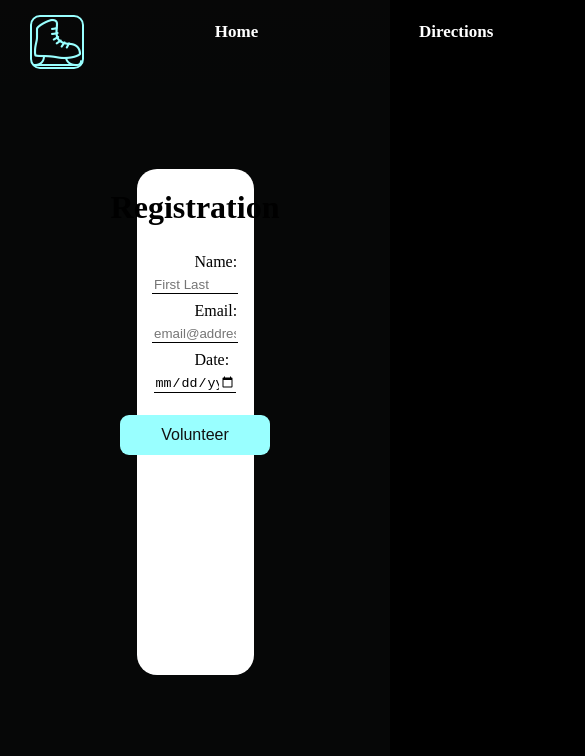
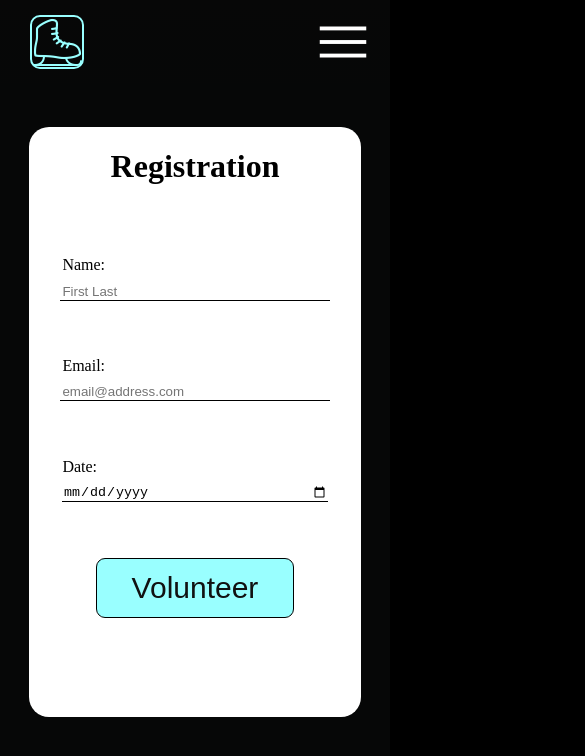
Before and after one commit to edd-ie/speed-skating, a React (Vite) app: page /volunteer in a window 390 px wide. Shown: the top 756 px of the page, 585 px wide, since content can reach past the window. Built offline with nearby package versions, Linux system fonts and the light colour scheme.

Commit message:
Mobile reponsiveness

```diff
--- a/index.html
+++ b/index.html
@@ -2,6 +2,8 @@
 <html lang="en">
   <head>
     <meta charset="UTF-8" />
+    <link rel="stylesheet"
+      href="https://fonts.googleapis.com/css2?family=Material+Symbols+Sharp:opsz,wght,FILL,GRAD@24,200,0,0" />
     <link rel="icon" type="image/svg+xml" href="./src/assets/icon.png" />
     <meta name="viewport" content="width=device-width, initial-scale=1.0" />
     <title>Skate NB</title>
--- a/src/components/Directory/Volunteer.jsx
+++ b/src/components/Directory/Volunteer.jsx
@@ -71,7 +71,6 @@ export default function Volunteer() {
 
     return(
         <div className="volunteer">
-            <Header />
             <form action="submit" className="register" onSubmit={handleSignup}>
                 <h1 className="formHead">Registration</h1>
                 <label htmlFor="Name">Name:</label>
@@ -82,6 +81,7 @@ export default function Volunteer() {
                 <input name="date" type="date" placeholder="Date" onChange={checkDay} id="myDate" />
                 <button id="signup" type="submit">Volunteer</button>
             </form>
+            <Header />
         </div>
     )
 }
--- a/src/components/Header.jsx
+++ b/src/components/Header.jsx
@@ -5,18 +5,40 @@ import { Link } from "react-router-dom";
 
 export default function Header() {
 
+    function handleMenu(){
+        let menu = document.getElementById("menu");
+        let nav = document.getElementById("navigation");
+
+        let list = menu.attributes.class.value.split(' ');
+        let list2 = nav.attributes.class.value.split(' ');
+
+        if(list.includes('inactive')){
+            menu.attributes.class.value = 'material-symbols-sharp';
+            nav.attributes.class.value = 'nav inactive';
+        }
+
+        if(list2.includes('inactive')){
+            menu.attributes.class.value = 'material-symbols-sharp inactive';
+            nav.attributes.class.value = 'nav';
+        }
+    }
+
     return (
     <div className="Header">
         <Link to="/">
             <div className="iconHead" onClick={()=>{console.log("OK")}}></div>
         </Link>
-        <ul className="nav">
+        <ul className="nav inactive" id="navigation">
             <li><Link to="/">Home</Link></li>
             <li><Link to="/">Directions</Link></li>
             <li><Link to="/">Tutorials</Link></li>
             <li><Link to="/volunteer">Volunteer</Link></li>
             <li><Link to="/">About</Link></li>
+            <li id="closeNav" className="large"><Link to="" onClick={handleMenu}>Close</Link></li>
         </ul>
+        <span id="menu" className="material-symbols-sharp large" onClick={handleMenu}>
+            menu
+        </span>
     </div>
   );
 }
--- a/src/components/Styles/Header.css
+++ b/src/components/Styles/Header.css
@@ -1,4 +1,4 @@
-.Header{
+.Header {
     position: absolute;
     background: linear-gradient(rgba(7, 7, 7, 1), rgba(7, 7, 7, .5), rgba(7, 7, 7, 0.2));
     width: 100%;
@@ -7,11 +7,11 @@
     align-items: center;
     margin: 0;
     padding: 0;
-    top:0;
+    top: 0;
 
 }
 
-.iconHead{
+.iconHead {
     border: 2.5px solid #99FFFF;
     width: 50px;
     height: 50px;
@@ -22,7 +22,7 @@
     margin-left: 30px;
 }
 
-.iconHead:hover{
+.iconHead:hover {
     cursor: pointer;
     border: 2.5px solid rgba(0, 255, 136, 0.959);
     background: url("../../assets/iconHover.png");
@@ -49,7 +49,7 @@
     z-index: 1;
 }
 
-.nav a:hover{
+.nav a:hover {
     color: black;
 }
 
@@ -70,3 +70,62 @@
     color: black;
     width: 100%;
 }
+
+
+@media screen and (min-width: 901px){
+    .large{
+        display: none;
+    }
+}
+
+@media screen and (max-width: 900px) {
+
+
+    .Header{
+        position: absolute;
+        max-width: 100vw;
+        top: 0%;
+
+    }
+    .nav{
+        position: absolute;
+        border-left: 1px solid black;
+        border-bottom: 1px solid black;
+        top: .5%;
+        background: rgb(255, 255, 255);
+        width: 40vw;
+        height: 40vh;
+        display: flex;
+        flex-direction: column;
+        left: 48%;
+        border-bottom-left-radius: 15px;
+    }
+
+    .nav li{
+        font-size: 30px;
+        margin: 10px 0px 10px 2px;
+        padding: 0;
+    }
+
+    .nav li a{
+        font-size: 30px;
+        margin: 0;
+        padding: 0;
+        color: black;
+    }
+
+    .iconHead{
+    }
+
+    .inactive {
+        display: none;
+    }
+
+    #menu{
+        color: white;
+        position: absolute;
+        font-size: 62px;
+        left: 80%;
+    }
+
+}
--- a/src/components/Styles/Home.css
+++ b/src/components/Styles/Home.css
@@ -1,4 +1,4 @@
-.Home{
+.Home {
     width: 100%;
     height: 100vh;
     overflow: hidden;
@@ -6,29 +6,29 @@
     padding: 0;
 }
 
-.overlay{
+.overlay {
     position: absolute;
     left: 0;
     top: 0;
     width: 100%;
     height: 100%;
-    background-color: rgba(0,0,0,.5);
+    background-color: rgba(0, 0, 0, .5);
 }
 
-#timelapse{
+#timelapse {
     width: 100%;
     height: 100vh;
     object-fit: cover;
 }
 
-.mainHome{
+.mainHome {
     position: absolute;
     margin-top: 10vh;
     width: 100%;
     height: 90vh;
 }
 
-.schedule{
+.schedule {
     background: rgba(5, 5, 5, 0.637);
     width: 180px;
     height: 180px;
@@ -41,12 +41,12 @@
     color: white;
 }
 
-.schedule p{
+.schedule p {
     margin: 0;
     margin-bottom: 10%;
 }
 
-.selection{
+.selection {
     width: 100%;
     height: 20vh;
     margin-top: 10vh;
@@ -56,7 +56,7 @@
     align-items: center;
 }
 
-.option{
+.option {
     width: 240px;
     height: 80px;
     border: 3px solid rgb(255, 255, 255);
@@ -67,25 +67,84 @@
 }
 
 
-h1{
+.option h1 {
     padding: 0;
     margin-top: 20px;
 }
 
-a{
+a {
     text-decoration: none;
 }
 
-.option:hover{
+.option:hover {
     cursor: pointer;
     color: black;
     background: white;
 }
 
-@media only screen and (max-width: 600px) {
-    #timelapse {
+@media screen and (max-width: 900px) {
+    #timelapse{
+        display: none;
+    }
+
+    .Home{
+        width: 100vw;
+    }
+    .overlay{
+        position: absolute;
         width: 100vw;
         height: 100vh;
-        object-fit: cover;
+    }
+    .mainHome{
+        width: 100vw;
+        display: flex;
+        flex-direction: column;
+        background: rgb(8, 8, 8);
+    }
+
+    .schedule{
+        position: relative;
+        margin: 0;
+        margin-top: 2vh;
+        margin-left: 10vw;
+        width: 80vw;
+        height: 25vh;
+        background: white;
+        color: black;
+        font-size: 19px;
+    }
+
+    .schedule p {
+        margin: 0;
+        margin-bottom: 4%;
+    }
+
+    .selection{
+        position: relative;
+        margin: 0;
+        display: flex;
+        flex-direction: column;
+        width: 100vw;
+        height: 10vh;
+        margin-top: 20vh;
+        display: flex;
+        justify-content: center;
+        gap: 90px;
+        align-items: center;
+    }
+
+    .option {
+        width: 200px;
+        height: 50px;
+        border: 3px solid rgb(255, 255, 255);
+        border-radius: 9px;
+        text-align: center;
+        align-items: center;
+        color: white;
+    }
+
+    .option h1 {
+        padding: 0;
+        margin-top: 5px;
     }
 }
--- a/src/components/Styles/Volunteer.css
+++ b/src/components/Styles/Volunteer.css
@@ -56,3 +56,37 @@
     color: #99FFFF;
     background: rgb(17, 17, 17);
 }
+
+@media screen and (max-width: 900px) {
+    .volunteer{
+        width: 100vw;
+        height: 100vh;
+        display: flex;
+        flex-direction: row;
+        justify-content: center;
+        align-items: center;
+    }
+    .register{
+        position: relative;
+        width: 85%;
+        height: 70%;
+    }
+
+    .register label{
+        margin-left: 10%;
+        margin-top: 15%;
+        margin-bottom: 1%;
+    }
+
+    .register input{
+        width: 80%;
+    }
+
+    #signup{
+        width: 60%;
+        height: 10%;
+        font-size: 30px;
+        border: 1px solid black;
+        margin-top: 15%;
+    }
+}
```
